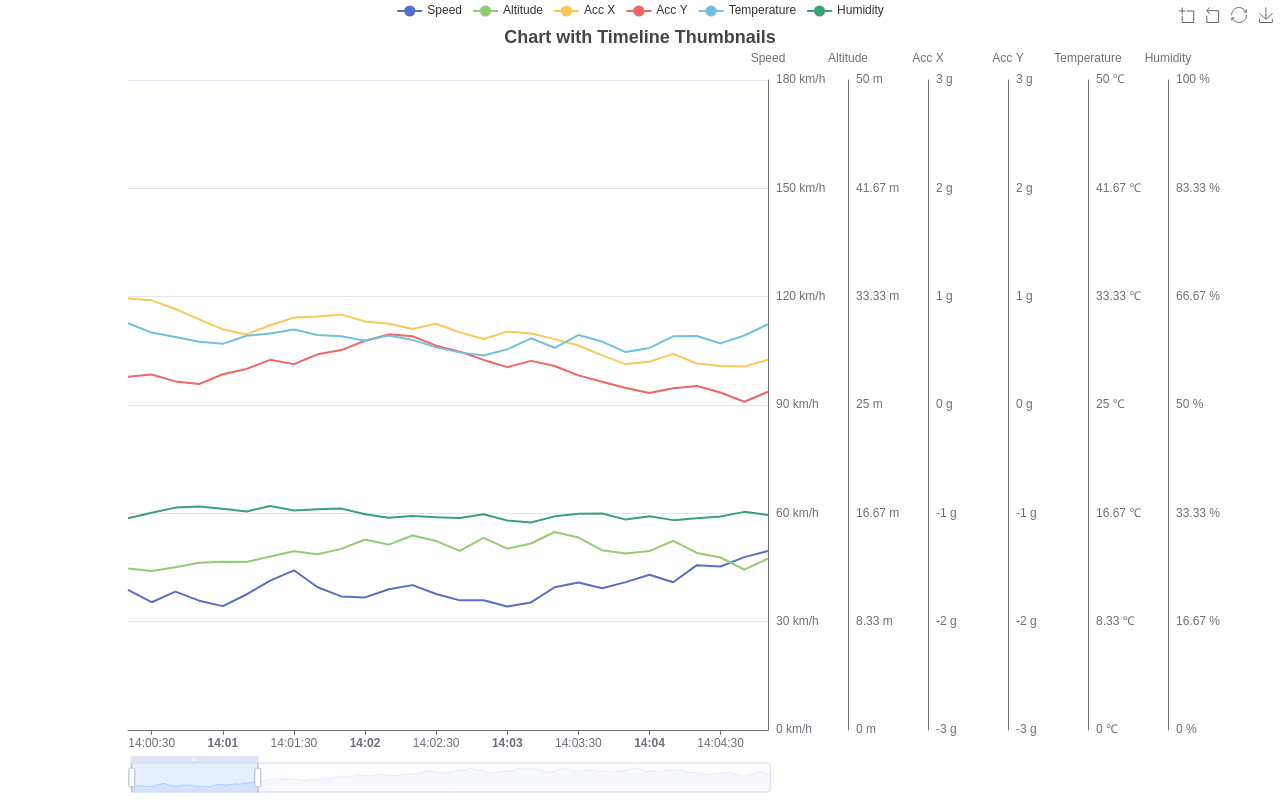
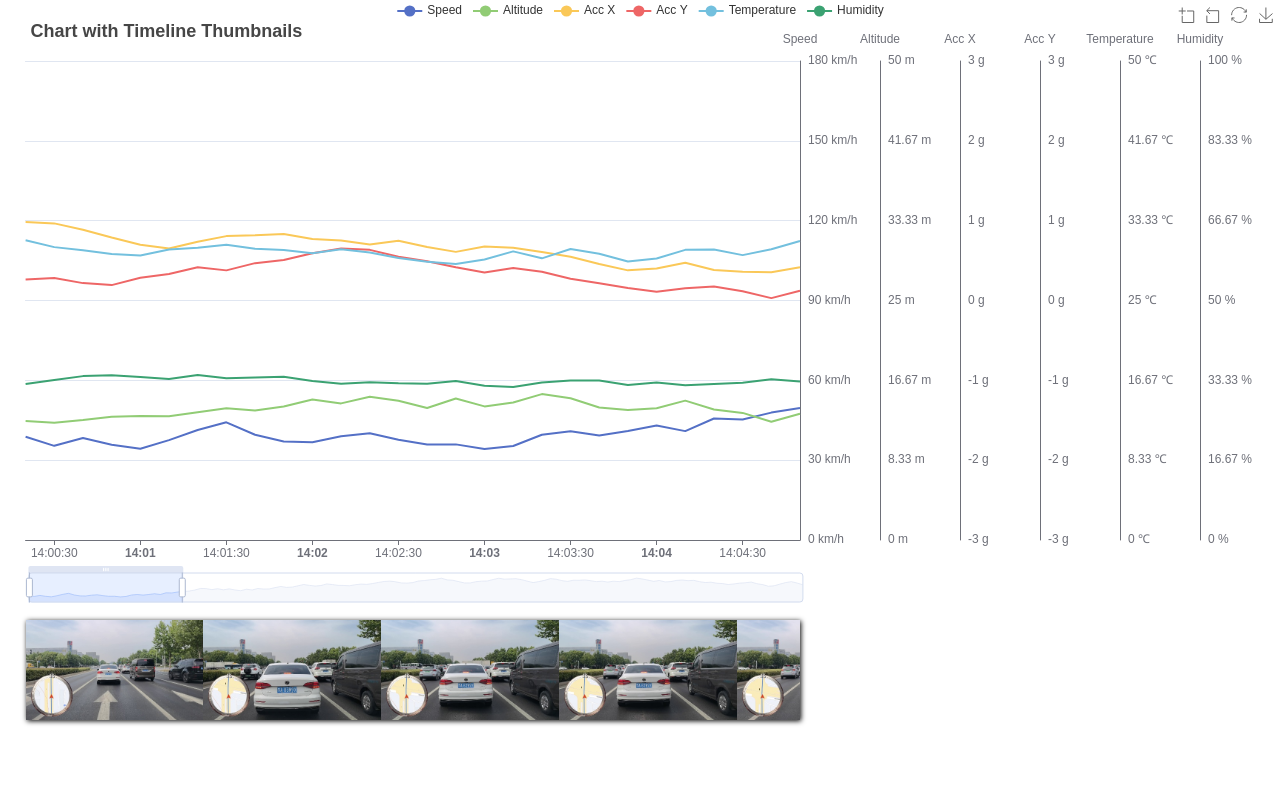
Before and after one commit to zgldh/chart-with-timeline-thumbnails, a website built with Vite: page index.html in a window 1280 px wide. Built offline with nearby package versions, Linux system fonts and the light colour scheme.

Commit message:
update style

```diff
--- a/index.html
+++ b/index.html
@@ -1,5 +1,6 @@
 <!doctype html>
 <html lang="en">
+
 <head>
   <meta charset="UTF-8" />
   <link rel="icon" type="image/svg+xml" href="/vite.svg" />
@@ -7,8 +8,30 @@
   <meta name="viewport" content="width=device-width, initial-scale=1.0" />
   <title>Chart with Timeline Thumbnails</title>
 </head>
+
 <body>
+  <div class="main">
     <div id="app"></div>
+    <div class="thumbnails-container">
+      <div class="thumbnail-item">
+        <img alt="/frames/f-2024-06-01-14-00-20.jpg" src="/frames/f-2024-06-01-14-00-20.jpg">
+      </div>
+      <div class="thumbnail-item">
+        <img alt="/frames/f-2024-06-01-14-00-30.jpg" src="/frames/f-2024-06-01-14-00-30.jpg">
+      </div>
+      <div class="thumbnail-item">
+        <img alt="/frames/f-2024-06-01-14-00-40.jpg" src="/frames/f-2024-06-01-14-00-40.jpg">
+      </div>
+      <div class="thumbnail-item">
+        <img alt="/frames/f-2024-06-01-14-00-50.jpg" src="/frames/f-2024-06-01-14-00-50.jpg">
+      </div>
+      <div class="thumbnail-item">
+        <img alt="/frames/f-2024-06-01-14-00-60.jpg" src="/frames/f-2024-06-01-14-01-00.jpg">
+      </div>
+    </div>
+  </div>
+  </div>
   <script type="module" src="/src/main.ts"></script>
 </body>
+
 </html>
--- a/src/main.ts
+++ b/src/main.ts
@@ -1,5 +1,5 @@
 import * as echarts from 'echarts';
-import { LineSeriesOption, RegisteredSeriesOption, YAXisOption } from 'echarts/types/dist/shared.js';
+import { YAXisOption } from 'echarts/types/dist/shared.js';
 
 type EChartsOption = echarts.EChartsOption;
 type LoadedData = {
@@ -18,11 +18,21 @@ async function main() {
 function initChart() {
   chartDom = document.getElementById('app')!;
   myChart = echarts.init(chartDom);
+
+  window.addEventListener('resize', () => {
+    myChart.resize();
+    const chartWidth = myChart.getWidth();
+    console.log(chartWidth);
+    const thumbnailsContainer = document.querySelector<HTMLElement>('.thumbnails-container');
+    thumbnailsContainer!.style.width = `${chartWidth - 480}px`;
+  });
 }
 
 async function prepareData() {
   // Load /data.json
   const responsedData: LoadedData = await (await fetch('/data.json')).json();
+
+  const yAxisOffsetDiff = 80;
 
   // Build echart option
   const speedRecords = generateRecords(responsedData.timestamp, 0, 100, 5);
@@ -39,7 +49,7 @@ async function prepareData() {
     { name: 'Acc Y', min: -3, max: 3, formatter: (value) => `${Math.round(value * 100) / 100} g` },
     { name: 'Temperature', min: 0, max: 50, formatter: (value) => `${Math.round(value * 100) / 100} ℃` },
     { name: 'Humidity', min: 0, max: 100, formatter: (value) => `${Math.round(value * 100) / 100} %` },
-  ]);
+  ], yAxisOffsetDiff);
 
   option = {
     legend: {
@@ -63,12 +73,13 @@ async function prepareData() {
     },
     title: {
       top: '3%',
-      left: 'center',
+      left: '2%',
       text: 'Chart with Timeline Thumbnails'
     },
     grid: {
       top: '10%',
-      right: '40%'
+      right: `${yAxis.length * yAxisOffsetDiff}px`,
+      left: '2%'
     },
     toolbox: {
       feature: {
@@ -142,7 +153,7 @@ function generateRecords(timestamps: string[], lowerBound: number, upperBound: n
   return data;
 }
 
-function generateYAxisList(axisList: { name: string, min: number, max: number, formatter: (value: number) => string }[], offsetDiff = 80): YAXisOption[] {
+function generateYAxisList(axisList: { name: string, min: number, max: number, formatter: (value: number) => string }[], offsetDiff = 50): YAXisOption[] {
   const yAxisList: YAXisOption[] = axisList.map((axis, index) => {
     const option: YAXisOption = {
       type: 'value',
@@ -155,7 +166,7 @@ function generateYAxisList(axisList: { name: string, min: number, max: number, f
       },
       axisPointer: {
         label: {
-          precision: 4
+          precision: 3
         }
       },
       offset: index * offsetDiff,
--- a/src/style.css
+++ b/src/style.css
@@ -2,8 +2,32 @@
   margin: 0;
   padding: 0;
 }
+.main{
+  height: 90vh;
+  display: flex;
+  flex-direction: column;
+}
 #app {
   position: relative;
-  height: 100vh;
   overflow: hidden;
+  flex:1;
 }
+
+.thumbnails-container{
+  margin-left: 2%;
+  margin-right: 480px;
+  margin-top: 10px;
+  height: 100px;
+  display: flex;
+  flex-direction: row;
+  box-shadow: 1px 1px 5px black;
+  overflow-x: hidden;
+  overflow-y: hidden;
+}
+
+.thumbnail-item{
+  height: 100%;
+}
+.thumbnail-item img{
+  height: 100%;
+}
```
Lines whose indentation alone changed are shown as unchanged.
